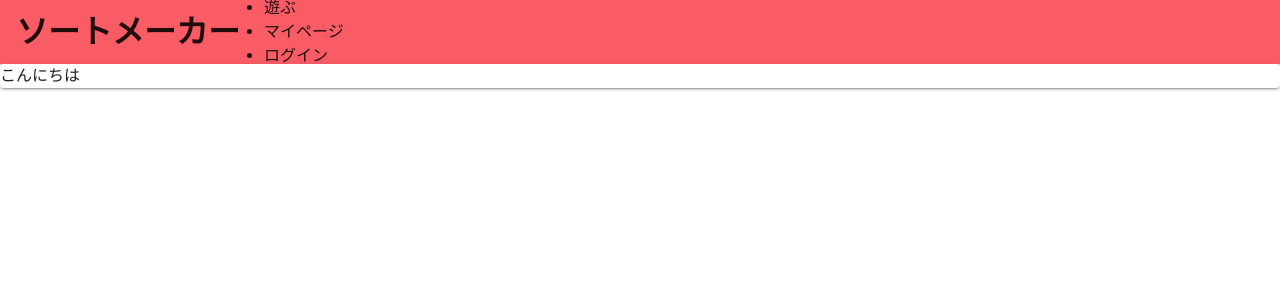
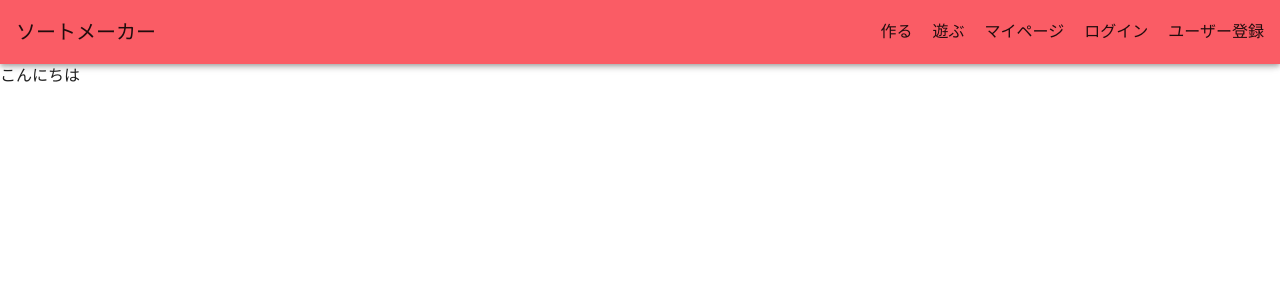
Before and after one commit to i524/sort-maker-front, a Vue app: page / in a window 1280 px wide. Shown: the top 300 px of the page. Built offline with nearby package versions, Linux system fonts and the light colour scheme.

Commit message:
ヘッダー追記

```diff
--- a/src/App.vue
+++ b/src/App.vue
@@ -1,7 +1,9 @@
 <template>
     <VApp>
         <Header />
-        <RouterView />
+        <VMain>
+            <RouterView />
+        </VMain>
     </VApp>
 </template>
 
--- a/src/components/Header.vue
+++ b/src/components/Header.vue
@@ -1,8 +1,11 @@
 <template>
     <div>
         <VAppBar color="primary">
-            <h1>ソートメーカー</h1>
-            <ul>
+            <VToolbarTitle @click="transitionPage('/')">
+                ソートメーカー
+            </VToolbarTitle>
+            <VSpacer />
+            <ul class="d-flex">
                 <li>作る</li>
                 <li>遊ぶ</li>
                 <li>マイページ</li>
@@ -10,14 +13,32 @@
                 <li>ユーザー登録</li>
             </ul>
         </VAppBar>
-        <VCard>
-            こんにちは
-        </VCard>
     </div>
 </template>
 
 <script>
 export default {
-    name: 'Header'
+    name: 'Header',
+    methods: {
+        transitionPage(page){
+            if(page === this.$router.currentRoute.path){
+                // 同じページに遷移する場合はリロード
+                this.$router.go({ path: this.$router.currentRoute.path });
+            }else{
+                // 違うページに遷移する場合はページ遷移
+                this.$router.push(page);
+            }
+        }
+    },
 }
 </script>
+
+<style scoped>
+ul{
+    list-style-type: none;
+}
+
+li{
+    margin-left: 20px;
+}
+</style>>
--- a/src/templates/Home.vue
+++ b/src/templates/Home.vue
@@ -1,5 +1,6 @@
 <template>
     <div>
+        こんにちは
     </div>
 </template>
 
```
